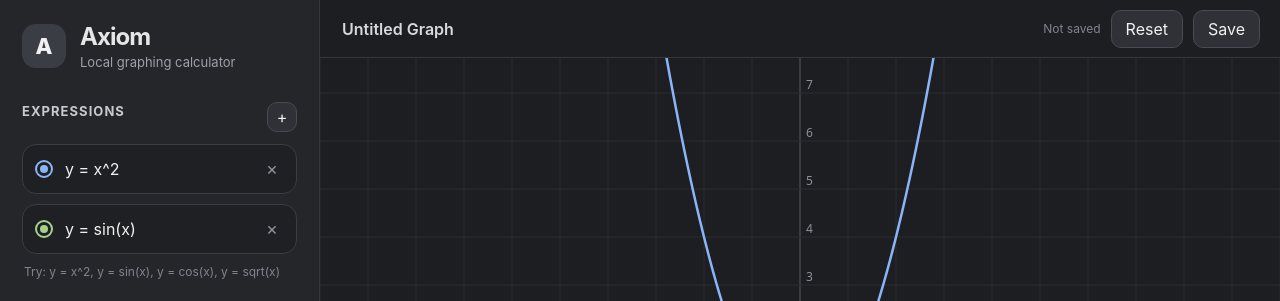
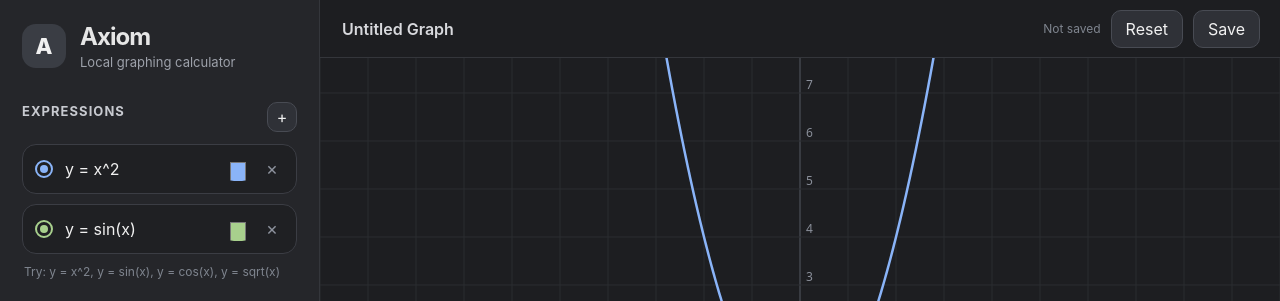
Before and after one commit to Voryalis/axiom, a React (Vite) app: page / in a window 1280 px wide. Shown: the top 301 px of the page. Built offline with nearby package versions, Linux system fonts and the light colour scheme.

Commit message:
Add expression color controls

```diff
--- a/src/App.css
+++ b/src/App.css
@@ -245,3 +245,22 @@ input {
   height: 8px;
   border-radius: 999px;
 }
+
+.color-picker-label {
+  display: grid;
+  width: 24px;
+  height: 24px;
+  flex: 0 0 auto;
+  place-items: center;
+  border-radius: 8px;
+  overflow: hidden;
+  cursor: pointer;
+}
+
+.color-picker {
+  width: 34px;
+  height: 34px;
+  border: 0;
+  background: transparent;
+  cursor: pointer;
+}
--- a/src/App.tsx
+++ b/src/App.tsx
@@ -65,6 +65,15 @@ function App() {
     setExpressions((current) =>
       current.map((expression) =>
         expression.id === id ? { ...expression, raw } : expression,
+      ),
+    );
+    markUnsaved();
+  }
+
+  function updateExpressionColor(id: string, color: string) {
+    setExpressions((current) =>
+      current.map((expression) =>
+        expression.id === id ? { ...expression, color } : expression,
       ),
     );
     markUnsaved();
@@ -164,6 +173,17 @@ function App() {
                   spellCheck={false}
                 />
 
+                <label className="color-picker-label" title="Change line color">
+                  <input
+                    className="color-picker"
+                    type="color"
+                    value={expression.color}
+                    onChange={(event) =>
+                      updateExpressionColor(expression.id, event.target.value)
+                    }
+                  />
+                </label>
+
                 <button
                   className="remove-button"
                   onClick={() => removeExpression(expression.id)}
```
